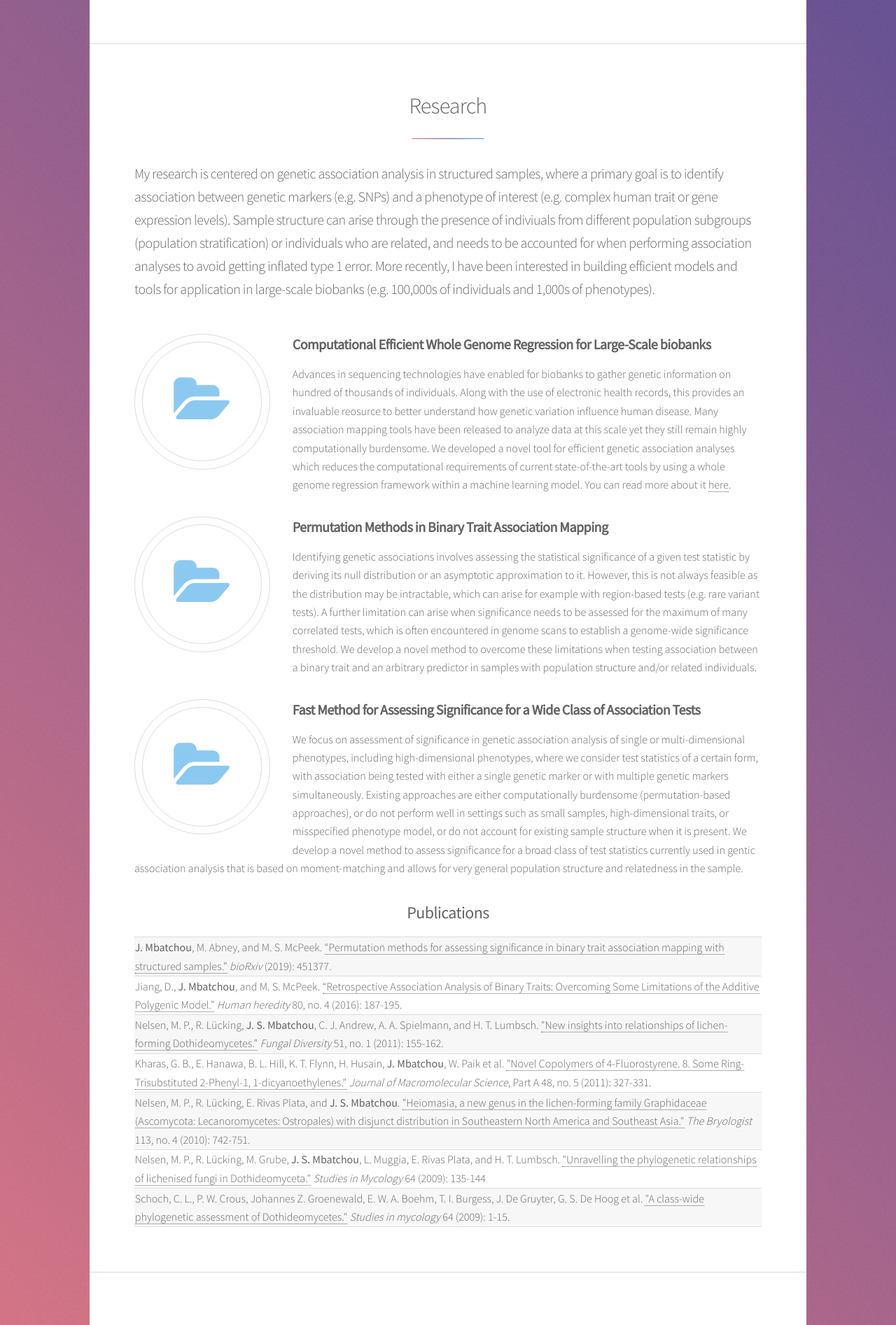
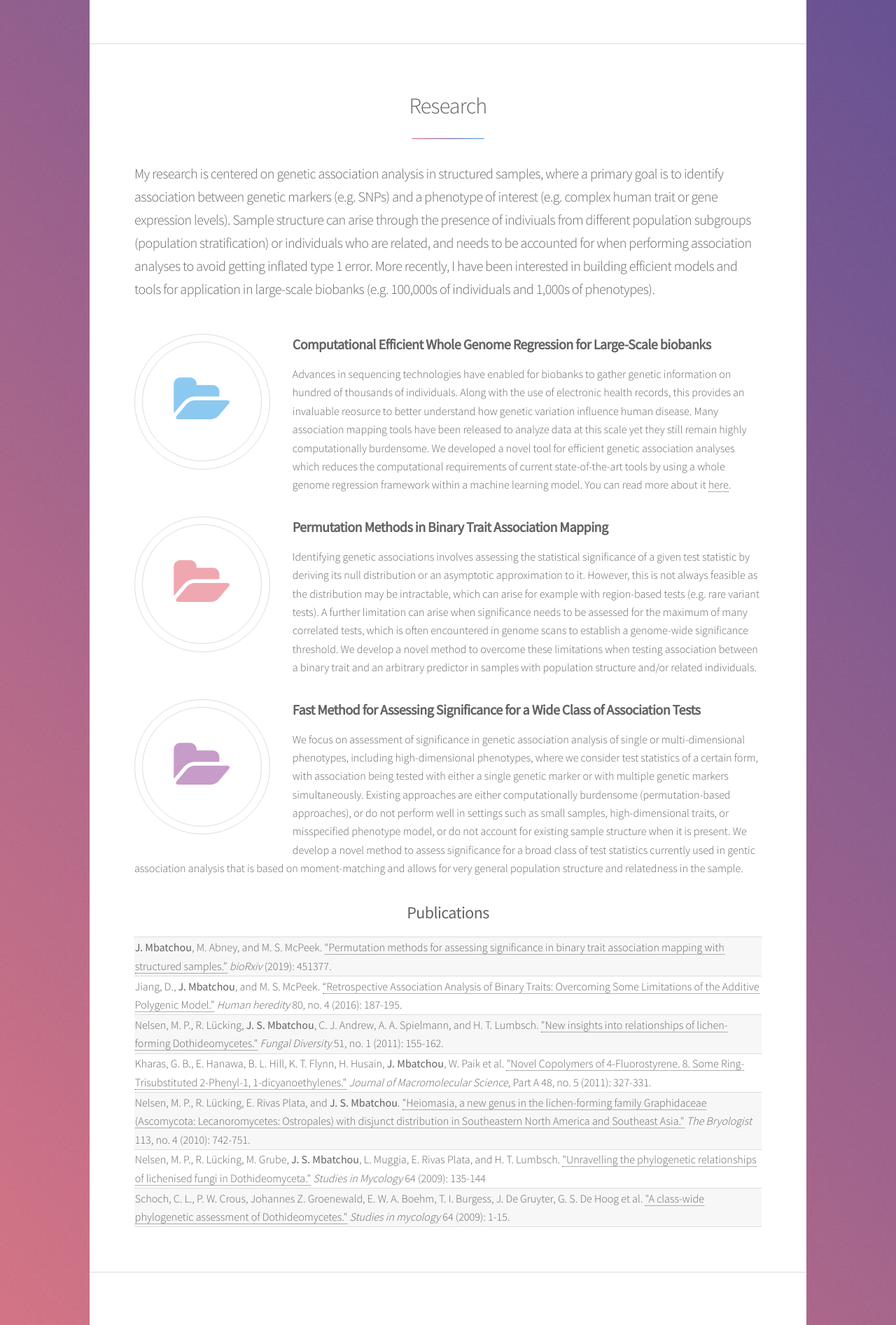
Before and after one commit to joellesophya/joellesophya.github.io, a Jekyll site: the page built from index.html, in a window 1280 px wide. Shown: the part 993-2886 px from the top of the page at 70% size. Built offline with Jekyll 4.4.1, drawn with Linux system fonts in a browser that asks for light colours.

Commit message:
fix format

```diff
--- a/css/main.css
+++ b/css/main.css
@@ -2348,10 +2348,12 @@ input[type="radio"]:focus + label:before {
 
 .icon.style1 {
     color: #efa8b0;
+    float: left;
 }
 
 .icon.style2 {
     color: #c79cc8;
+    float: left;
 }
 
 .icon.style3 {
--- a/index.html
+++ b/index.html
@@ -47,7 +47,7 @@ I currently work as a statistical geneticist at the Regeneron Genetics Center wh
         </p>
 
         <p>
-        <span class="icon major style6 fa-folder-open"></span>
+        <span class="icon major style1 fa-folder-open"></span>
         <h3>Permutation Methods in Binary Trait Association Mapping</h3>
         Identifying genetic associations involves assessing the statistical significance of a given test statistic by deriving its null distribution or an asymptotic approximation to it. However, this is not always feasible as the distribution may be intractable, which can arise for example with region-based tests (e.g. rare variant tests).
                 A further limitation can arise when significance needs to be assessed for the maximum of many correlated tests, which is often encountered in genome scans to establish a genome-wide significance threshold.
@@ -55,7 +55,7 @@ I currently work as a statistical geneticist at the Regeneron Genetics Center wh
         </p>
 
         <p>
-        <span class="icon major style6 fa-folder-open"></span>
+        <span class="icon major style2 fa-folder-open"></span>
         <h3>Fast Method for Assessing Significance for a Wide Class of Association Tests</h3>
         We focus on assessment of significance in genetic association analysis of single or multi-dimensional phenotypes, including high-dimensional phenotypes, where we consider test statistics of a certain form, with association being tested with either a single genetic marker or with multiple genetic markers simultaneously. Existing approaches are either computationally burdensome (permutation-based approaches), or do not perform well in settings such as small samples, high-dimensional traits, or misspecified phenotype model, or do not account for existing sample structure when it is present. We develop a novel method to assess significance for a broad class of test statistics currently used in gentic association analysis that is based on moment-matching and allows for very general population structure and relatedness in the sample.
         </p>
```
